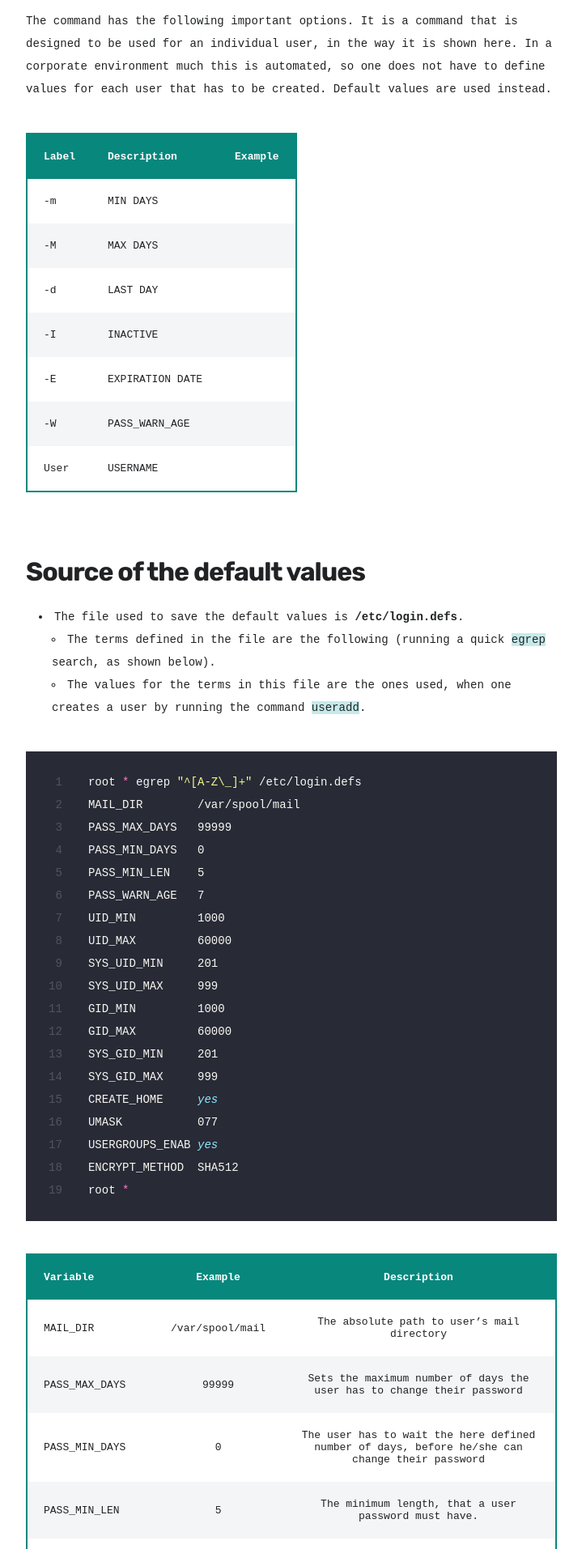
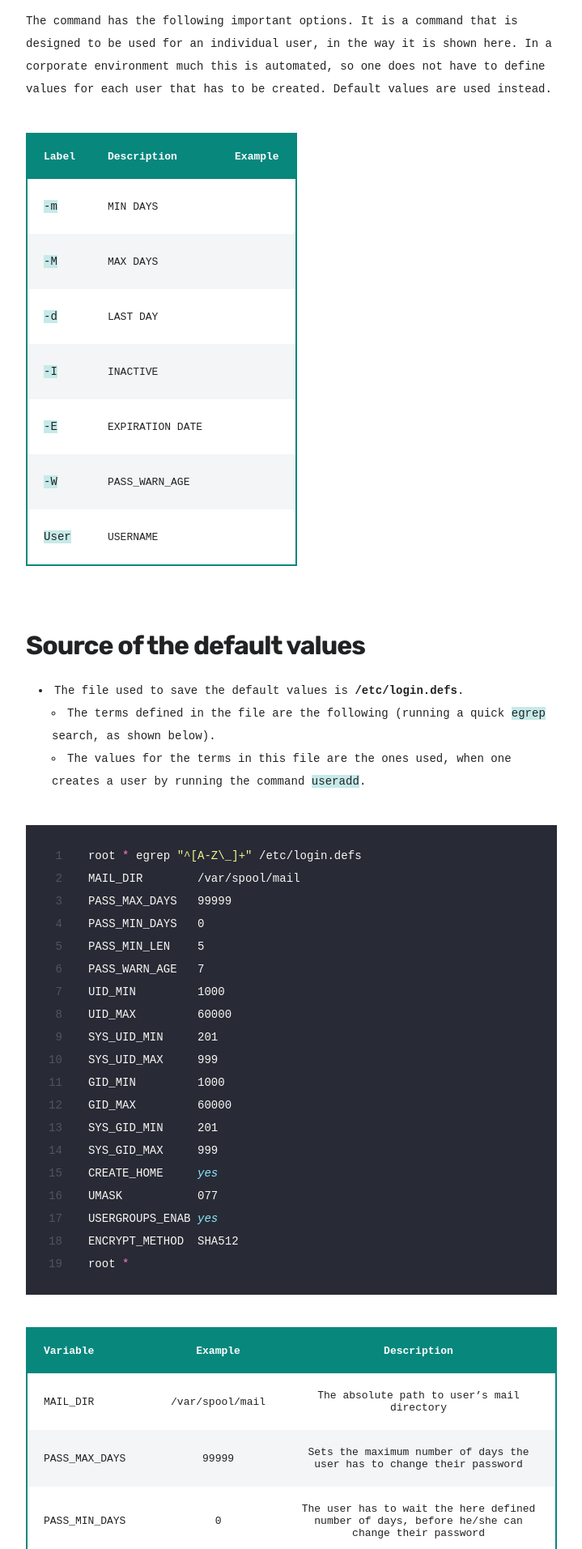
Before and after one commit to kletobias/kletobias.github.io, a Jekyll site: the page built from _projects/Chapter_5-5.md, in a window 1280 px wide. Shown: the part 1447-3360 px from the top of the page at 81% size, without its empty margins (38-757 px from the left). Built offline with Jekyll 4.4.1, drawn with Linux system fonts in a browser that asks for light colours; nearby versions of some CDN libraries; some web fonts are replaced.

Commit message:
updating module5 for the website

```diff
--- a/_projects/Chapter_5-5.md
+++ b/_projects/Chapter_5-5.md
@@ -14,15 +14,15 @@ The command has the following important options. It is a command that is designe
 in the way it is shown here. In a corporate environment much this is automated, so one does not have to define values for each user that has to be created. Default values are used instead.
 
 
-| Label | Description     | Example |
-|-------|-----------------|---------|
-| -m    | MIN DAYS        |         |
-| -M    | MAX DAYS        |         |
-| -d    | LAST DAY        |         |
-| -I    | INACTIVE        |         |
-| -E    | EXPIRATION DATE |         |
-| -W    | PASS_WARN_AGE   |         |
-| User  | USERNAME        |         |
+| Label  | Description     | Example |
+|--------|-----------------|---------|
+| `-m`   | MIN DAYS        |         |
+| `-M`   | MAX DAYS        |         |
+| `-d`   | LAST DAY        |         |
+| `-I`   | INACTIVE        |         |
+| `-E`   | EXPIRATION DATE |         |
+| `-W`   | PASS_WARN_AGE   |         |
+| `User` | USERNAME        |         |
 
 
 #### Source of the default values
```
